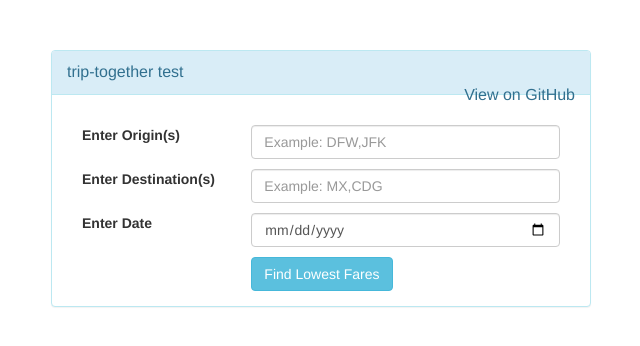
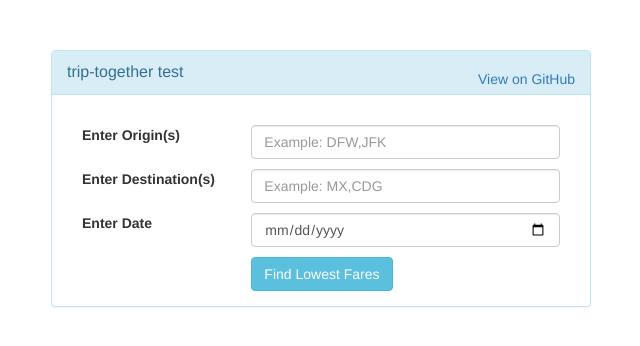
Before and after one commit to JShimota/trip-together, a Flask app: page / in a window 1280 px wide. Shown: the top 346 px of the page, without its empty margins (319-959 px from the left). Run offline with Flask 2, Linux system fonts and the light colour scheme; parts of the project's set-up code (start-up, migrations or seed data) failed here and were passed over; some libraries are stand-ins or nearby versions.

Commit message:
css formatting

```diff
--- a/templates/index.html
+++ b/templates/index.html
@@ -21,7 +21,7 @@
         <div class="panel panel-info">
             <div class="panel-heading">
                 <div class="panel-title">trip-together test</div>
-				 <div class="panel-title" style="float:right; ">
+				  <div style="float:right; font-size: 100%; position: relative; top:-15px">
 				<a href="https://github.com/nthh/trip-together/"><span class="hidden-xs"> View on GitHub </span><span class="octicon octicon-mark-github" aria-hidden="true"></span>
 				</a>
 				</div>
```
